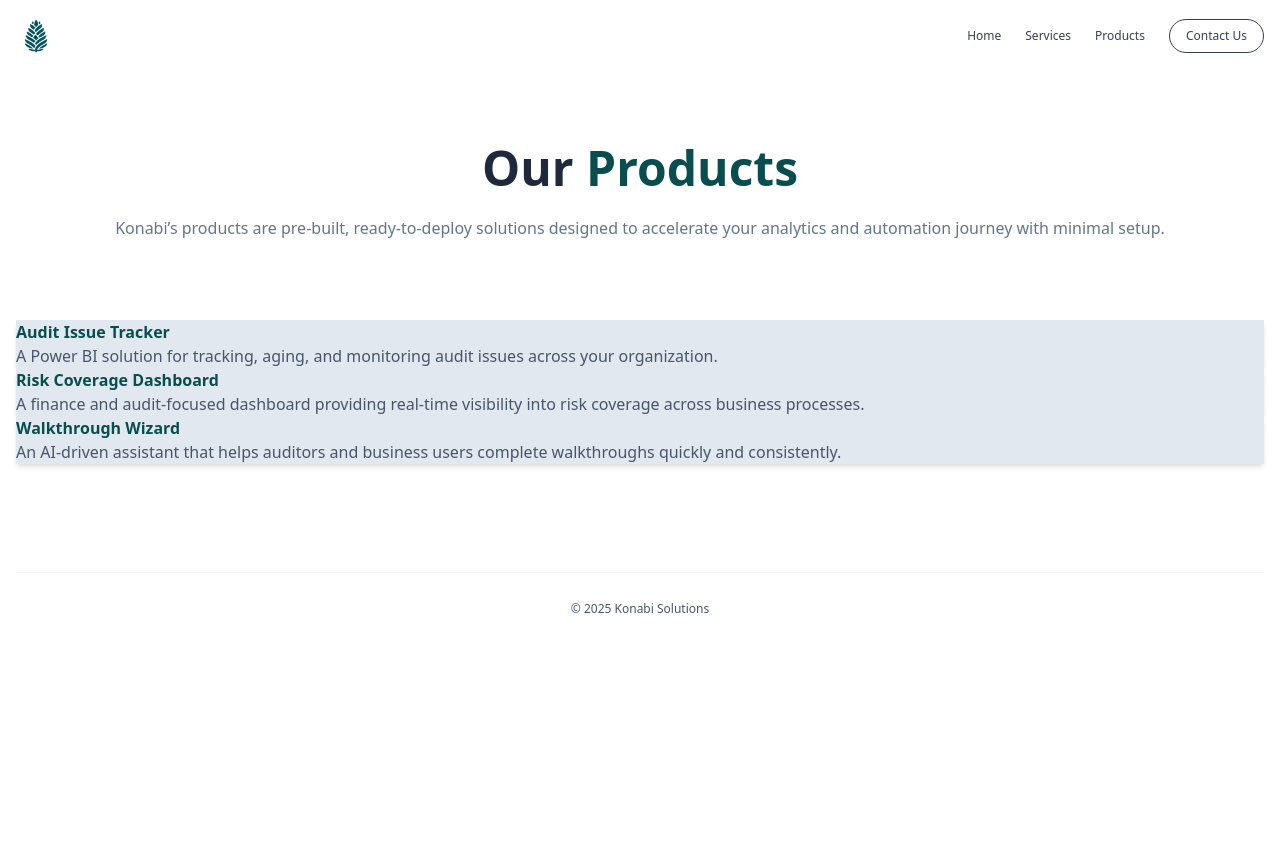
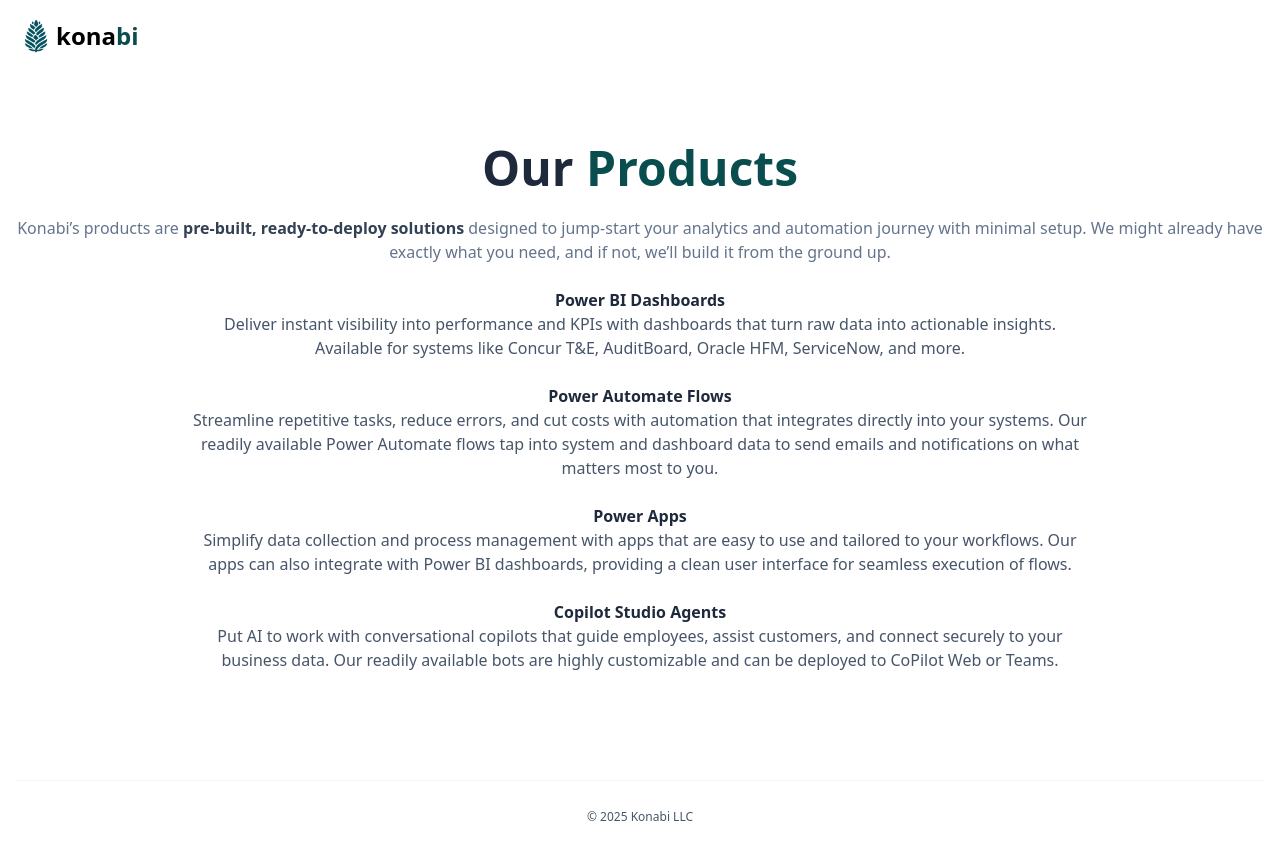
Before and after one commit to konabisolutions/konabisolutions.github.io, a website: page products.html in a window 1280 px wide. Before the commit the page ends 800 px from the top, so only its background shows below. Drawn offline with Linux system fonts and the light colour scheme.

Commit message:
uploading again as it didn't work

```diff
--- a/products.html
+++ b/products.html
@@ -10,65 +10,68 @@
       crossorigin="anonymous"
     ></script>
   </head>
+
   <body class="relative container mx-auto">
   <!-- Header -->
-    <header class="container flex justify-between mb-20 px-4 py-2 pt-4">
-      <a href="index.html">
+  <header class="container flex justify-between items-center mb-20 px-4 py-2 pt-4">
+    <!-- Logo + Company Name -->
+    <a href="index.html" class="flex items-center space-x-2">
       <img class="w-10 hover:opacity-90" src="img/logo.png" alt="logo" />
+      <h1 class="text-2xl font-bold">
+        <span class="text-black">kona</span><span class="text-teal-600">bi</span>
+      </h1>
     </a>
-      <nav class="flex items-center text-slate-700 text-xs font-medium">
-        <ul class="hidden sm:flex">
-          <li><a class="mr-6 hover:text-slate-600" href="index.html">Home</a></li>
-          <li><a class="mr-6 hover:text-slate-600" href="services.html">Services</a></li>
-          <li><a class="mr-6 hover:text-slate-600" href="products.html">Products</a></li>
-        </ul>
-        <a
-          href="mailto:info@konabisolutions.com"
-          class="rounded-full border border-slate-700 px-4 py-2 hover:bg-slate-700 hover:text-white transition-all duration-200 ease-in-out"
-        >
-          Contact Us
-        </a>
-      </nav>
   </header>
 
     <!-- Products Hero -->
 <section class="px-4 mb-20 container text-center">
-      <h1 class="font-bold text-5xl text-slate-800 mb-6">Our <span class="text-teal-600">Products</span></h1>
-      <p class="text-slate-500 max-w-2xl mx-auto">
-        Konabi’s products are pre-built, ready-to-deploy solutions designed to
-        accelerate your analytics and automation journey with minimal setup.
+  <h1 class="font-bold text-5xl text-slate-800 mb-6">
+    Our <span class="text-teal-600">Products</span>
+  </h1>
+  <p class="text-slate-500 max-w-2xl mx-auto mb-12">
+    Konabi’s products are <span class="font-semibold text-slate-700">pre-built, ready-to-deploy solutions</span> designed to jump-start your analytics and automation journey with minimal setup. We might already have exactly what you need, and if not, we’ll build it from the ground up.
   </p>
+
+  <br>
+  <div class="grid gap-8 md:grid-cols-2 text-left max-w-4xl mx-auto">
+    <div>
+      <h3 class="text-xl font-semibold text-slate-800 mb-2">Power BI Dashboards</h3>
+      <p class="text-slate-600">
+        Deliver instant visibility into performance and KPIs with dashboards that turn raw data into actionable insights. Available for systems like Concur T&E, AuditBoard, Oracle HFM, ServiceNow, and more.
+      </p>
+    </div>
+
+    <br>
+    <div>
+      <h3 class="text-xl font-semibold text-slate-800 mb-2">Power Automate Flows</h3>
+      <p class="text-slate-600">
+        Streamline repetitive tasks, reduce errors, and cut costs with automation that integrates directly into your systems. Our readily available Power Automate flows tap into system and dashboard data to send emails and notifications on what matters most to you.
+      </p>
+    </div>
+
+    <br>
+    <div>
+      <h3 class="text-xl font-semibold text-slate-800 mb-2">Power Apps</h3>
+      <p class="text-slate-600">
+        Simplify data collection and process management with apps that are easy to use and tailored to your workflows. Our apps can also integrate with Power BI dashboards, providing a clean user interface for seamless execution of flows.
+      </p>
+    </div>
+
+    <br>
+    <div>
+      <h3 class="text-xl font-semibold text-slate-800 mb-2">Copilot Studio Agents</h3>
+      <p class="text-slate-600">
+        Put AI to work with conversational copilots that guide employees, assist customers, and connect securely to your business data. Our readily available bots are highly customizable and can be deployed to CoPilot Web or Teams.
+      </p>
+    </div>
+  </div>
 </section>
 
-    <!-- Products Grid -->
-    <section class="container grid gap-8 sm:grid-cols-2 lg:grid-cols-3 px-4 mb-20">
-      <div class="p-6 bg-slate-200 rounded-xl shadow-md hover:opacity-90">
-        <h3 class="font-bold text-xl mb-2 text-teal-600">Audit Issue Tracker</h3>
-        <p class="text-slate-600 text-sm">
-          A Power BI solution for tracking, aging, and monitoring audit issues
-          across your organization.
-        </p>
-      </div>
-      <div class="p-6 bg-slate-200 rounded-xl shadow-md hover:opacity-90">
-        <h3 class="font-bold text-xl mb-2 text-teal-600">Risk Coverage Dashboard</h3>
-        <p class="text-slate-600 text-sm">
-          A finance and audit-focused dashboard providing real-time visibility
-          into risk coverage across business processes.
-        </p>
-      </div>
-      <div class="p-6 bg-slate-200 rounded-xl shadow-md hover:opacity-90">
-        <h3 class="font-bold text-xl mb-2 text-teal-600">Walkthrough Wizard</h3>
-        <p class="text-slate-600 text-sm">
-          An AI-driven assistant that helps auditors and business users complete
-          walkthroughs quickly and consistently.
-        </p>
-      </div>
-    </section>
 
     <!-- Footer -->
     <footer class="px-4 py-7 text-slate-600 text-xs text-center">
       <hr class="opacity-40 pb-7" />
-      <p>&copy; <span id="footerDate"></span> Konabi Solutions</p>
+      <p>&copy; <span id="footerDate"></span> Konabi LLC</p>
     </footer>
 
     <script>
```
Also changed, not shown: services.html (+43 -23 lines). Lines whose indentation alone changed are shown as unchanged.
